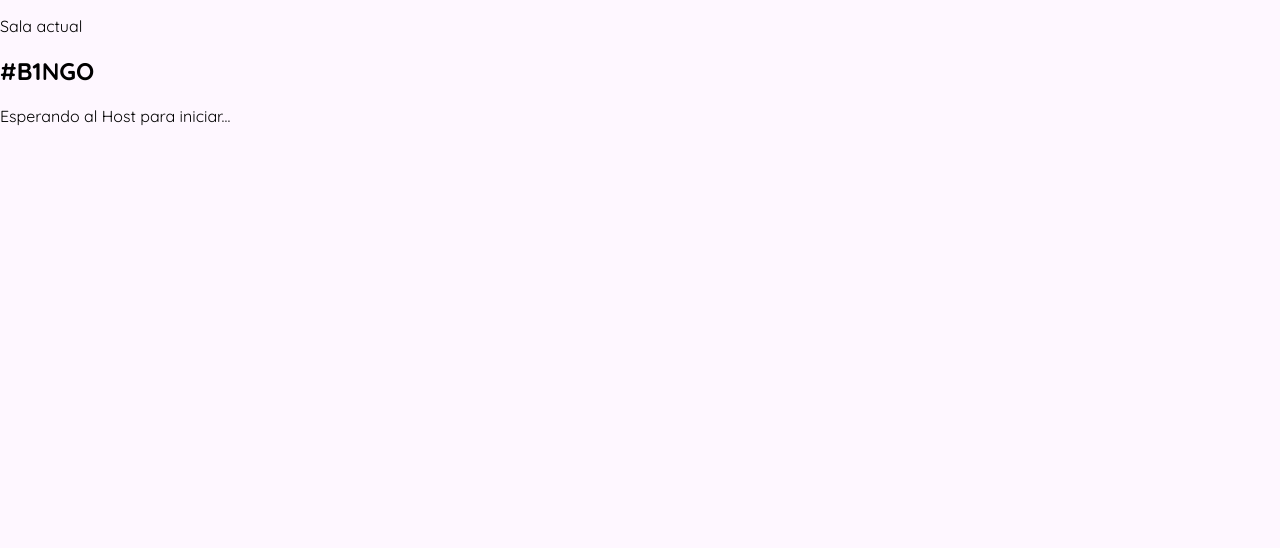
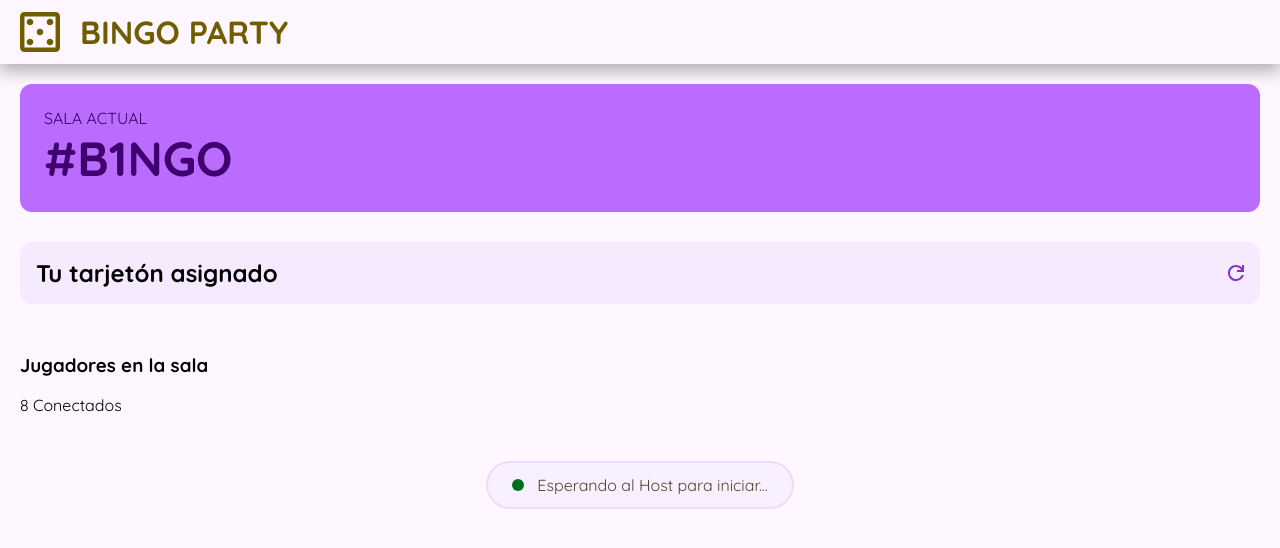
Before and after one commit to stivengm/BingoPartyWeb, an Angular app: page /lobby in a window 1280 px wide. Shown: the top 548 px of the page. Built offline with nearby package versions, Linux system fonts and the light colour scheme.

Commit message:
FIX - Ajuste de maquetación lobby

```diff
--- a/src/app/features/lobby/lobby.html
+++ b/src/app/features/lobby/lobby.html
@@ -1,23 +1,36 @@
+<app-header></app-header>
+
 <div class="content_lobby">
 
     <div class="section_actual_lobby">
-        <p>Sala actual</p>
-        <h2>#B1NGO</h2>
+        <p class="actual_room">Sala actual</p>
+        <h2 class="room_id">#B1NGO</h2>
     </div>
 
-    <div class="section_tarjeton_card_asiggned">
+    <div class="section_tarjeton_card_asigned">
+        <div class="header_card_assigned">
+            <h2 class="title_card_asigned">Tu tarjetón asignado</h2>
 
+            <img src="assets/icons/refresh.svg" alt="Icono refrescar tarjetón">
+        </div>
     </div>
 
     <div class="section_players_lobby">
+        <div class="header_players_lobby">
+            <h3>Jugadores en la sala</h3>
 
+            <p>8 Conectados</p>
+        </div>
 
 
     </div>
 
 
-    <div>
-        <p>Esperando al Host para iniciar...</p>
+    <div class="section_waiting_host">
+        <div class="message_waiting_host">
+            <div class="connected"></div>
+            <p class="message">Esperando al Host para iniciar...</p>
+        </div>
     </div>
 
 </div>
--- a/src/app/features/lobby/lobby.scss
+++ b/src/app/features/lobby/lobby.scss
@@ -0,0 +1,59 @@
+.content_lobby {
+    padding: 20px;
+    display: flex;
+    flex-direction: column;
+    gap: 30px;
+    .section_actual_lobby {
+        background-color: var(--bgActualRoom);
+        border-radius: 12px;
+        padding: 24px;
+        .actual_room {
+            margin: 0;
+            font-size: 16px;
+            text-transform: uppercase;
+            color: var(--colorTextSecondaryWeight);
+        }
+        .room_id {
+            margin: 0;
+            font-size: 48px;
+            color: var(--colorTextSecondaryWeight);
+        }
+    }
+
+    .section_tarjeton_card_asigned {
+        padding: 16px;
+        border-radius: 12px;
+        background-color: var(--bgKeyboard);
+        .header_card_assigned {
+            display: flex;
+            justify-content: space-between;
+            .title_card_asigned {
+                margin: 0;
+            }
+        }
+    }
+    .section_waiting_host {
+        display: flex;
+        flex-direction: column;
+        align-items: center;
+        .message_waiting_host {
+            display: flex;
+            align-items: center;
+            gap: 13px;
+            padding: 12px 24px 12px 24px;
+            border-radius: 99999px;
+            background-color: var(--bgItemsBingoBalls);
+            border: 2px solid var(--grayBorders);
+            .connected {
+                width: 12px;
+                height: 12px;
+                border-radius: 100%;
+                background-color: var(--greenColor);
+            }
+            .message {
+                margin: 0;
+                color: var(--colorText);
+            }
+        }
+    }
+}
--- a/src/app/features/lobby/lobby.ts
+++ b/src/app/features/lobby/lobby.ts
@@ -1,8 +1,11 @@
 import { Component } from '@angular/core';
+import { Header } from '../../shared/layout/header/header';
 
 @Component({
   selector: 'app-lobby',
-  imports: [],
+  imports: [
+    Header
+  ],
   templateUrl: './lobby.html',
   styleUrl: './lobby.scss',
 })
--- a/src/app/shared/bingo/bingo.scss
+++ b/src/app/shared/bingo/bingo.scss
@@ -4,6 +4,7 @@
     gap: 16px;
     .ball_letter {
         flex: 1;
+        background-color: var(--bgItemsBingoBalls);
         display: flex;
         align-items: center;
         justify-content: center;
--- a/src/styles.scss
+++ b/src/styles.scss
@@ -21,6 +21,8 @@
     // BACKGROUNDS
     --bgInfoSections: 139, 240, 136;
     --bgKeyboard: #F5EAFF;
+    --bgActualRoom: #B96CFD;
+    --bgItemsBingoBalls: #F9F0FF;
 
     // COLORS
     --whiteColor: #FFFFFF;
@@ -31,6 +33,7 @@
     --colorText: #4D4732;
     --colorTextWeight: #705D00;
     --colorTitles: #231043;
+    --colorTextSecondaryWeight: #41006F;
 }
 
 body {
```
Also changed, not shown: src/assets/icons/refresh.svg (added).
